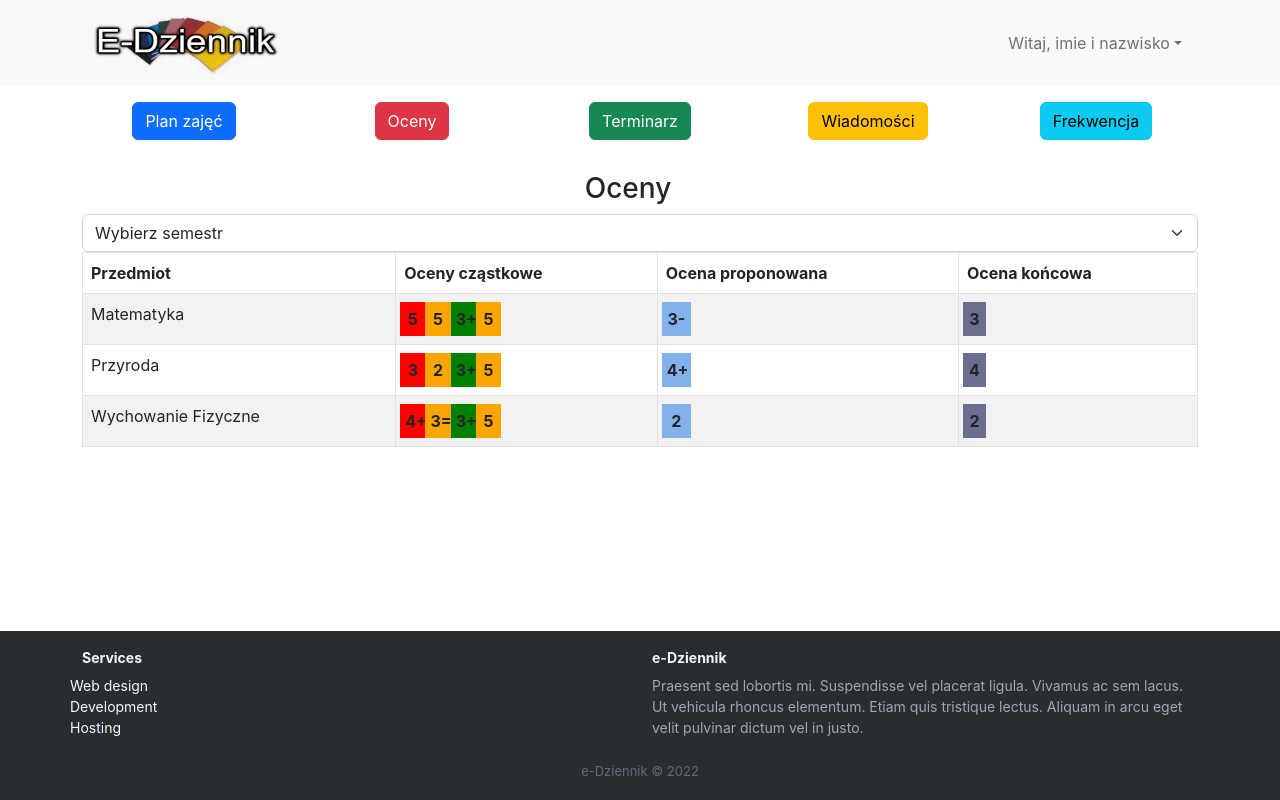
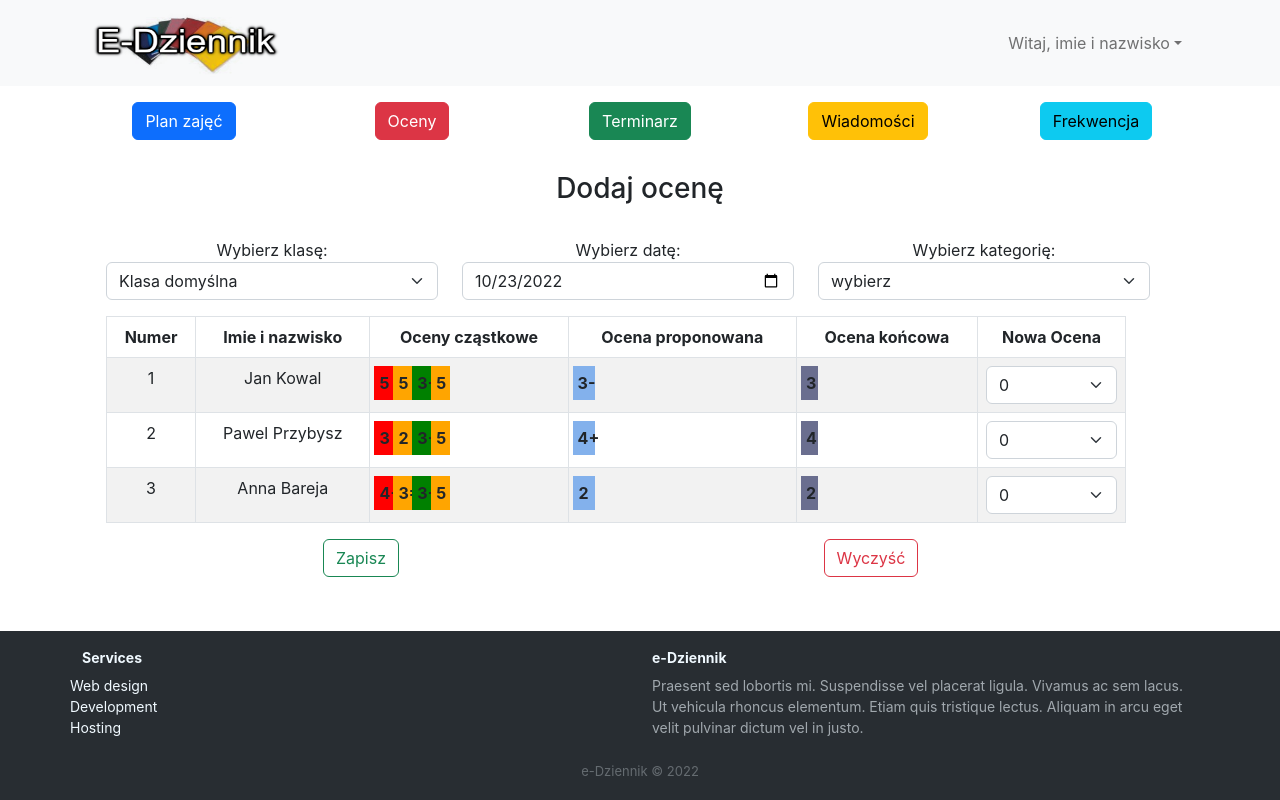
Before and after one commit to Register-app/register-app-frontend, a React (Create React App) app: page /grades in a window 1280 px wide. Built offline with nearby package versions, Linux system fonts and the light colour scheme.

Commit message:
feat: added AddGrade

```diff
--- a/src/App.js
+++ b/src/App.js
@@ -14,6 +14,7 @@ import Messages from "pages/Messages";
 import Grades from "pages/Grades";
 import Timetable from "pages/Timetable";
 import Logout from "components/Logout";
+import AddGrade from "pages/AddGrade";
 
 const App = () => {
   return (
@@ -24,7 +25,7 @@ const App = () => {
         <Route path="/" element={<Summary />} />
         <Route path="/login" element={<Login />} />
         <Route path="/lesson-plan" element={<LessonPlan />} />
-        <Route path="/grades" element={<Grades />} />
+        <Route path="/grades" element={<AddGrade />} />
         <Route path="/timetable" element={<Timetable />} />
         <Route path="/messages" element={<Messages />} />
         <Route path="/frequency" element={<AddFrequency />} />
--- a/src/pages/AddFrequency.js
+++ b/src/pages/AddFrequency.js
@@ -6,6 +6,8 @@ import ValueSelect from "components/ValueSelect";
 import "./style/Frequency.css";
 
 const AddFrequency = () => {
+
+  //Przykladowe dane
   const options = [
     { value: "default", text: "Klasa domyślna" },
     { value: "sem1", text: "Semestr 1" },
--- /dev/null
+++ b/src/pages/AddGrade.js
@@ -0,0 +1,195 @@
+import { useState } from "react";
+import "bootstrap/dist/css/bootstrap.min.css";
+import { Container, Row, Col, Table, Button } from "react-bootstrap";
+import DatePicker from "components/DatePicker";
+import ValueSelect from "components/ValueSelect";
+import "./style/Frequency.css";
+
+const AddGrade = () => {
+
+  //Przykladowe dane
+  const options = [
+    { value: "default", text: "Klasa domyślna" },
+    { value: "sem1", text: "Semestr 1" },
+    { value: "sem2", text: "Semestr 2" },
+  ];
+  const ocenyOptions = [
+    { value: "0", text: "0" },
+    { value: "1", text: "1" },
+    { value: "2", text: "2" },
+    { value: "3", text: "3" },
+    { value: "4", text: "4" },
+  ];
+
+  const kategoriaOptions = [
+    { value: "wybierz", text: "wybierz" },
+    { value: "sprawdzian", text: "Sprawdzian" },
+    { value: "kartkowka", text: "Kartkówka" },
+  ];
+
+  const [selected, setSelected] = useState(options[0].value);
+  const [selectedDate, setSelectedDate] = useState(new Date().toLocaleDateString('en-CA'));
+  // console.log("Data: "+ new Date().toLocaleDateString('en-CA'));
+
+  const handleChange = (event) => {
+    console.log(event.target.value);
+    alert(event.target.value);
+    setSelected(event.target.value);
+  };
+
+  const handleChangeKategoria = (event) => {
+    console.log(event.target.value);
+    if(event.target.value==='sprawdzian'){
+      document.getElementById(event.target.id).style.backgroundColor = "red";
+    }
+    if(event.target.value==='kartkowka'){
+      document.getElementById(event.target.id).style.backgroundColor = "green";
+    }
+    //alert(event.target.value);
+    setSelected(event.target.value);
+  };
+
+  const handleChangeOcena = (event) => {
+    console.log(event.target.value);
+    if(document.getElementById('kategoria').value==='sprawdzian'){
+      document.getElementById(event.target.id).style.backgroundColor = "red";
+    }
+    if(document.getElementById('kategoria').value==='kartkowka'){
+      document.getElementById(event.target.id).style.backgroundColor = "green";
+    }
+    //alert(event.target.value);
+    setSelected(event.target.value);
+  };
+
+  const handleChangeDate = (event) => {
+    console.log(event.target.value);
+    alert(event.target.value);
+    setSelectedDate(event.target.value);
+  };
+
+
+  return (
+    <Container className="Frequency justify-content-md-center">
+      <Row className="justify-content-md-center text-center">
+        <div class="row gy-3">
+          <h3 id='test'>Dodaj ocenę</h3>
+
+          <Container className="row gy-4 justify-content-md-center">
+            <Row>
+              <Col>
+              Wybierz klasę:
+              <ValueSelect options={options} value={selected} onChange={handleChange}/>
+              </Col>
+              <Col>
+              Wybierz datę:
+                <DatePicker selectedValue={selectedDate} onChange={handleChangeDate}/>
+              </Col>
+              <Col>
+              Wybierz kategorię:
+              <ValueSelect id="kategoria" options={kategoriaOptions} value={selected} onChange={handleChangeKategoria}/>
+              </Col>
+            </Row>
+            <Row>
+              <Container className="row gy-2 justify-content-md-center">
+              <Table striped bordered hover responsive="sm">
+          <thead>
+            <tr>
+              <th>Numer</th>
+              <th>Imie i nazwisko</th>
+              <th>Oceny cząstkowe</th>
+              <th>Ocena proponowana</th>
+              <th>Ocena końcowa</th>
+              <th>Nowa Ocena</th>
+            </tr>
+          </thead>
+          <tbody>
+            <tr>
+              <td>1</td>
+              <td>Jan Kowal</td>
+              <td>
+                <div class="row px-2">
+                  <div class="col-2 sprawdzian">5</div>
+                  <div class="col-2 aktywnosc">5</div>
+                  <div class="col-2 kartkowka">3+</div>
+                  <div class="col-2 aktywnosc">5</div>
+                </div>
+              </td>
+              <td>
+                <div class="row px-2">
+                  <div class="col-2 propozycja">3-</div>
+                </div>
+              </td>
+              <td>
+                <div class="row px-2">
+                  <div class="col-2 koncowa">3</div>
+                </div>
+              </td>
+              <td><ValueSelect id='1' options={ocenyOptions} value={selected} onChange={handleChangeOcena}/></td>
+            </tr>
+            <tr>
+              <td>2</td>
+              <td>Pawel Przybysz</td>
+              <td>
+                <div class="row px-2">
+                  <div class="col-2 sprawdzian">3</div>
+                  <div class="col-2 aktywnosc">2</div>
+                  <div class="col-2 kartkowka">3+</div>
+                  <div class="col-2 aktywnosc">5</div>
+                </div>
+              </td>
+              <td>
+                <div class="row px-2">
+                  <div class="col-2 propozycja">4+</div>
+                </div>
+              </td>
+              <td>
+                <div class="row px-2">
+                  <div class="col-2 koncowa">4</div>
+                </div>
+              </td>
+              <td><ValueSelect id='2' options={ocenyOptions} value={selected} onChange={handleChangeOcena}/></td>
+            </tr>
+            <tr>
+              <td>3</td>
+              <td>Anna Bareja</td>
+              <td>
+                <div class="row px-2">
+                  <div class="col-2 sprawdzian">4+</div>
+                  <div class="col-2 aktywnosc">3=</div>
+                  <div class="col-2 kartkowka">3+</div>
+                  <div class="col-2 aktywnosc">5</div>
+                </div>
+              </td>
+              <td>
+                <div class="row px-2">
+                  <div class="col-2 propozycja">2</div>
+                </div>
+              </td>
+              <td>
+                <div class="row px-2">
+                  <div class="col-2 koncowa">2</div>
+                </div>
+              </td>
+              <td><ValueSelect id='3' options={ocenyOptions} value={selected} onChange={handleChangeOcena}/></td>
+            </tr>
+          </tbody>
+        </Table>
+                <Row>
+                  <Col><Button variant="outline-success" value='zapisz' onClick={handleChange}>Zapisz</Button></Col>
+                  <Col><Button variant="outline-danger" value='wyczysc' onClick={handleChange}>Wyczyść</Button></Col>
+                </Row>
+                <div class="mt-3"></div>
+                </Container>
+            </Row>
+          </Container>
+
+
+
+        </div>
+      </Row>
+
+    </Container>
+  );
+};
+
+export default AddGrade;
```
